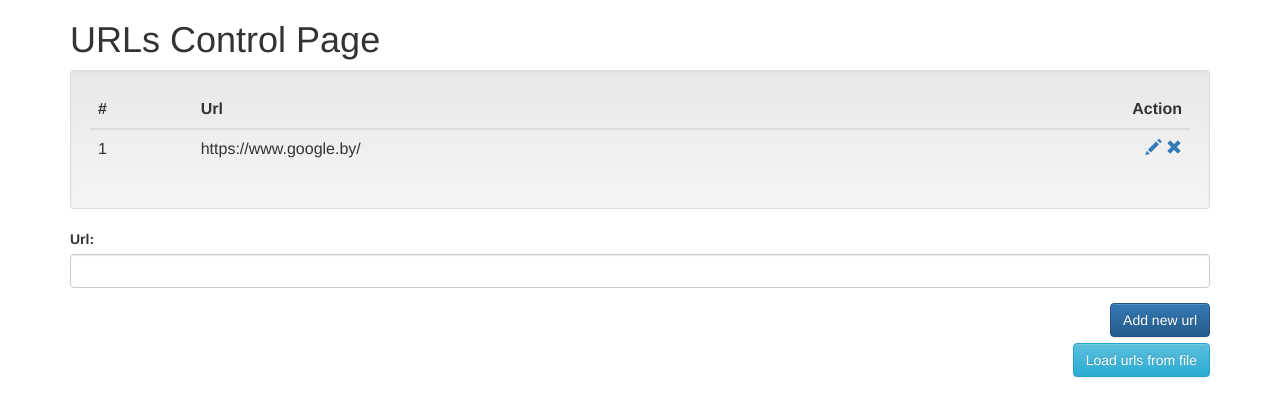
After one commit to AntonDatsik/L4, a Django app: page /search/urlsControl in a window 1280 px wide. The commit adds this page. Shown: the top 417 px of the page. Run offline with Django 3.2, Linux system fonts and the light colour scheme; some libraries are stand-ins or nearby versions.

Commit message:
Add template UrlsControl.html

```diff
--- /dev/null
+++ b/search/forms.py
@@ -0,0 +1,4 @@
+from django import forms
+
+class NewUrlForm(forms.Form):
+	url = forms.CharField(widget=forms.TextInput(attrs={'class':'form-control'}))
--- /dev/null
+++ b/search/templates/search/urlsControl.html
@@ -0,0 +1,45 @@
+<!-- Latest compiled and minified CSS -->
+<link rel="stylesheet" href="https://maxcdn.bootstrapcdn.com/bootstrap/3.3.6/css/bootstrap.min.css" integrity="sha384-1q8mTJOASx8j1Au+a5WDVnPi2lkFfwwEAa8hDDdjZlpLegxhjVME1fgjWPGmkzs7" crossorigin="anonymous">
+
+<!-- Optional theme -->
+<link rel="stylesheet" href="https://maxcdn.bootstrapcdn.com/bootstrap/3.3.6/css/bootstrap-theme.min.css" integrity="sha384-fLW2N01lMqjakBkx3l/M9EahuwpSfeNvV63J5ezn3uZzapT0u7EYsXMjQV+0En5r" crossorigin="anonymous">
+
+<!-- Latest compiled and minified JavaScript -->
+<script src="https://maxcdn.bootstrapcdn.com/bootstrap/3.3.6/js/bootstrap.min.js" integrity="sha384-0mSbJDEHialfmuBBQP6A4Qrprq5OVfW37PRR3j5ELqxss1yVqOtnepnHVP9aJ7xS" crossorigin="anonymous"></script>
+
+<div class="container">
+	<h1>URLs Control Page</h1>
+
+	<div class="well">
+	    <table class="table">
+	      <thead>
+	        <tr>
+	          <th>#</th>
+	          <th>Url</th>
+	          <th class="text-right">Action</th>
+	        </tr>
+	      </thead>
+	      <tbody>
+	        <tr>
+	          <td>1</td>
+	          <td>https://www.google.by/</td>
+	          <td class="text-right">
+	              <a href="#"><i class="glyphicon glyphicon-pencil"></i></a>
+	              <a href="#" role="button"><i class="glyphicon glyphicon-remove"></i></a>
+	          </td>
+	        </tr>
+	      </tbody>
+	    </table>
+	</div>
+	<form action="./urlsControl" method="post">
+	    <div class="form-group">
+				{% csrf_token %}
+				{{ form }}
+		</div>
+	    <button class="btn btn-primary pull-right" type="submit">Add new url</button>
+	</form>
+	<br>
+	<br>
+	<button class="btn btn-info pull-right">Load urls from file</button>
+
+</div>
--- a/search/urls.py
+++ b/search/urls.py
@@ -3,5 +3,6 @@ from django.conf.urls import url
 from . import views
 
 urlpatterns = [
-    url(r'^$', views.index, name='index'),
+    url(r'^$', views.index),
+    url(r'urlsControl', views.urlsControl),
 ]
--- a/search/views.py
+++ b/search/views.py
@@ -1,7 +1,21 @@
 from django.shortcuts import render
-from django.http import HttpResponse
+from django.http import HttpResponse, HttpResponseRedirect
 from django.template import loader
 
+from forms import NewUrlForm
 
 def index(request):
 	return render(request, 'search/index.html', {})
+
+def urlsControl(request):
+	if request.method == 'POST':
+		form = NewUrlForm(request.POST)
+		if form.is_valid():
+			print form.cleaned_data
+			# Here you can get data from form and save to DB
+			return HttpResponseRedirect('/search')
+
+	else:
+		form = NewUrlForm()
+
+		return render(request, 'search/urlsControl.html', {'form': form})
```
Also changed, not shown: search/templates/search/index.html (+8 -0 lines), 4 other files.
